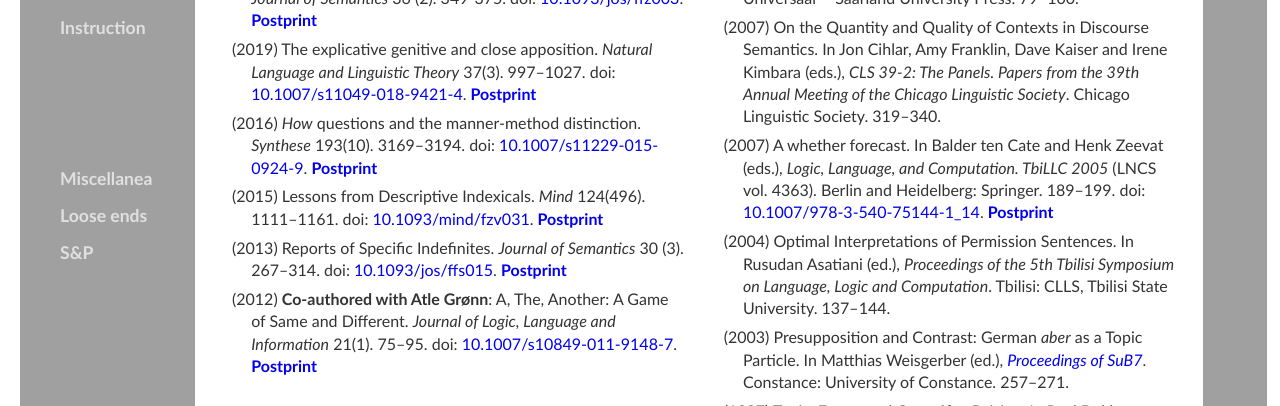
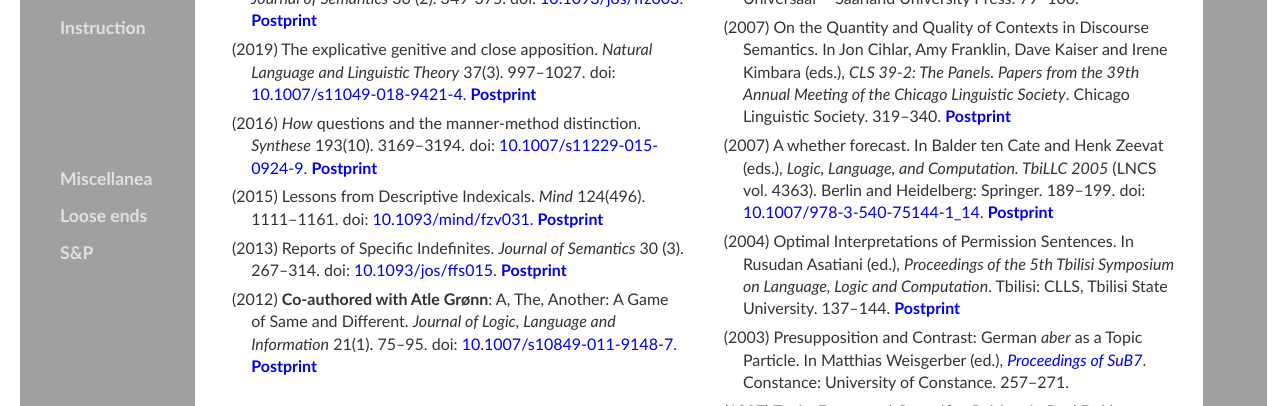
Before and after one commit to kjelljs/kjelljs.github.io, a Jekyll site: the page built from research/index.html, in a window 1280 px wide and 900 px high, scrolled down 433 px. Shown: the part 154-560 px from the top of the window. Built offline with Jekyll 4.4.1, drawn with Linux system fonts in a browser that asks for light colours.

Commit message:
Update index.html

```diff
--- a/research/index.html
+++ b/research/index.html
@@ -52,9 +52,9 @@ figcaption {
     <h2 id="proc">Selected proceedings papers</h2>
 	    <ul id="pubs">
 		    <li>(2011) Appositives in Modal Contexts. In Ingo Reich, Eva Horch and Dennis Pauly (eds.), <em><a href="http://universaar.uni-saarland.de/monographien/volltexte/2011/30/html/artikeluebersicht.html">Sinn und Bedeutung 15</a>. Proceedings</em>. Universaar – Saarland University Press. 79–100.</li>
-	<li>(2007) On the Quantity and Quality of Contexts in Discourse Semantics. In Jon Cihlar, Amy Franklin, Dave Kaiser and Irene Kimbara (eds.), <em>CLS 39-2: The Panels. Papers from the 39th Annual Meeting of the Chicago Linguistic Society</em>. Chicago Linguistic Society. 319–340.</li>
+	<li>(2007) On the Quantity and Quality of Contexts in Discourse Semantics. In Jon Cihlar, Amy Franklin, Dave Kaiser and Irene Kimbara (eds.), <em>CLS 39-2: The Panels. Papers from the 39th Annual Meeting of the Chicago Linguistic Society</em>. Chicago Linguistic Society. 319–340. <a href="/pdf/Chicago.pdf"><b>Postprint</b></a></li></li>
 	<li>(2007) A whether forecast. In Balder ten Cate and Henk Zeevat (eds.), <em>Logic, Language, and Computation. TbiLLC 2005</em> (LNCS vol. 4363). Berlin and Heidelberg: Springer. 189–199. doi: <a href="https://doi.org/10.1007/978-3-540-75144-1_14">10.1007/978-3-540-75144-1_14</a>. <a href="/pdf/Batumi.pdf"><b>Postprint</b></a></li>
-	<li>(2004) Optimal Interpretations of Permission Sentences. In Rusudan Asatiani (ed.), <em>Proceedings of the 5th Tbilisi Symposium on Language, Logic and Computation</em>. Tbilisi: CLLS, Tbilisi State University. 137–144.</li>
+	<li>(2004) Optimal Interpretations of Permission Sentences. In Rusudan Asatiani (ed.), <em>Proceedings of the 5th Tbilisi Symposium on Language, Logic and Computation</em>. Tbilisi: CLLS, Tbilisi State University. 137–144. <a href="/pdf/Saeboe5LLC.pdf"><b>Postprint</b></a></li></li>
 	<li>(2003) Presupposition and Contrast: German <em>aber</em> as a Topic Particle. In Matthias Weisgerber (ed.), <a href="https://kops.uni-konstanz.de/bitstream/handle/123456789/3807/ap114.pdf?sequence=1&isAllowed=y"><em>Proceedings of SuB7</em></a>. Constance: University of Constance. 257–271.</li>
 	<li>(1997) Topic, Focus, and Quantifier Raising. In Paul Dekker, Martin Stokhof and Yde Venema (eds.), <em>Proceedings of the 11th Amsterdam Colloquium</em>. Amsterdam: ILLC, University of Amsterdam. 67–72. <a href="/pdf/Amsterdam97.pdf"><b>Postprint</b></a></li></li>
 	<li>(1992) The generation of noun phrases: adequacy and anaphora. In Paul Dekker and Martin Stokhof (eds.), <em>Proceedings of the 8th Amsterdam Colloquium</em>. Amsterdam: ILLC, University of Amsterdam. 531–546. <a href="/pdf/saeboe1992.pdf">Facsimile</a></li>
```
